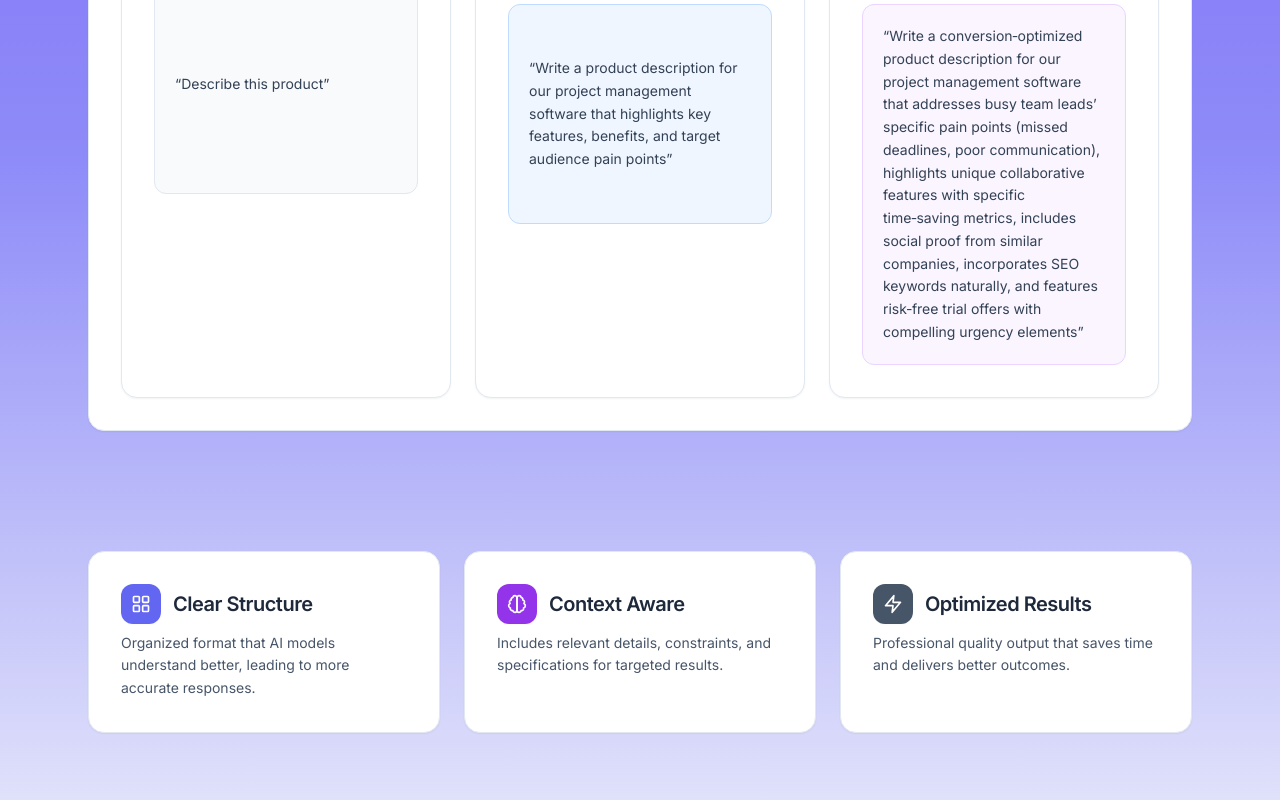
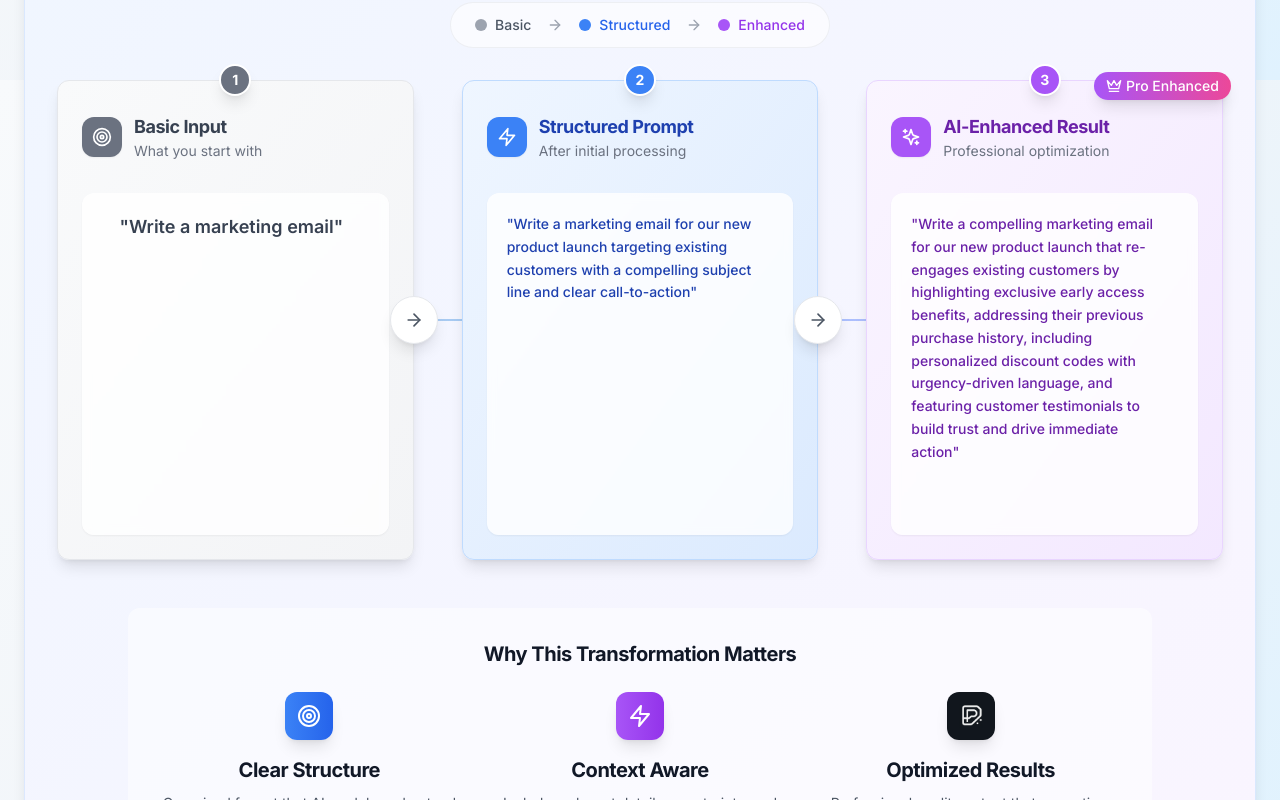
Before and after one commit to JeanDecroos/XMLPrompt, a React (Vite) app in the folder frontend/: page / in a window 1280 px wide. Shown: the part 720-1520 px from the top of the page. Built offline with nearby package versions, Linux system fonts and the light colour scheme; no server answers.

Commit message:
fix(home): use main's RotatingPromptExamples component for marketing section to match main exactly

```diff
--- a/frontend/src/pages/Home.jsx
+++ b/frontend/src/pages/Home.jsx
@@ -3,8 +3,7 @@ import { Link, useNavigate } from 'react-router-dom'
 import Meta from '../seo/Meta'
 import { trackEvent } from '../lib/analytics'
 import Hero from '../components/marketing/Hero'
-import TransformationDeck from '../components/marketing/TransformationDeck'
-import ValueProps from '../components/marketing/ValueProps'
+import RotatingPromptExamples from '../components/RotatingPromptExamples'
 
 const Home = () => {
   const headingRef = useRef(null)
@@ -20,7 +19,7 @@ const Home = () => {
   }
 
   return (
-    <main className="min-h-screen bg-gradient-to-b from-[#7A5AF8] via-[#8E8CF8] to-[#F5F7FB] text-slate-900">
+    <main className="min-h-screen text-slate-900">
       <Meta
         title="Promptr — AI Prompt Builder"
         description="Transform simple ideas into structured, optimized prompts for any AI model."
@@ -31,11 +30,9 @@ const Home = () => {
       </section>
 
       <section className="py-10 md:py-14">
-        <TransformationDeck />
-      </section>
-
-      <section id="why" className="py-12 md:py-16">
-        <ValueProps />
+        <div className="max-w-7xl mx-auto px-4 md:px-6">
+          <RotatingPromptExamples />
+        </div>
       </section>
 
       <section className="py-12 md:py-16 text-center">
```
